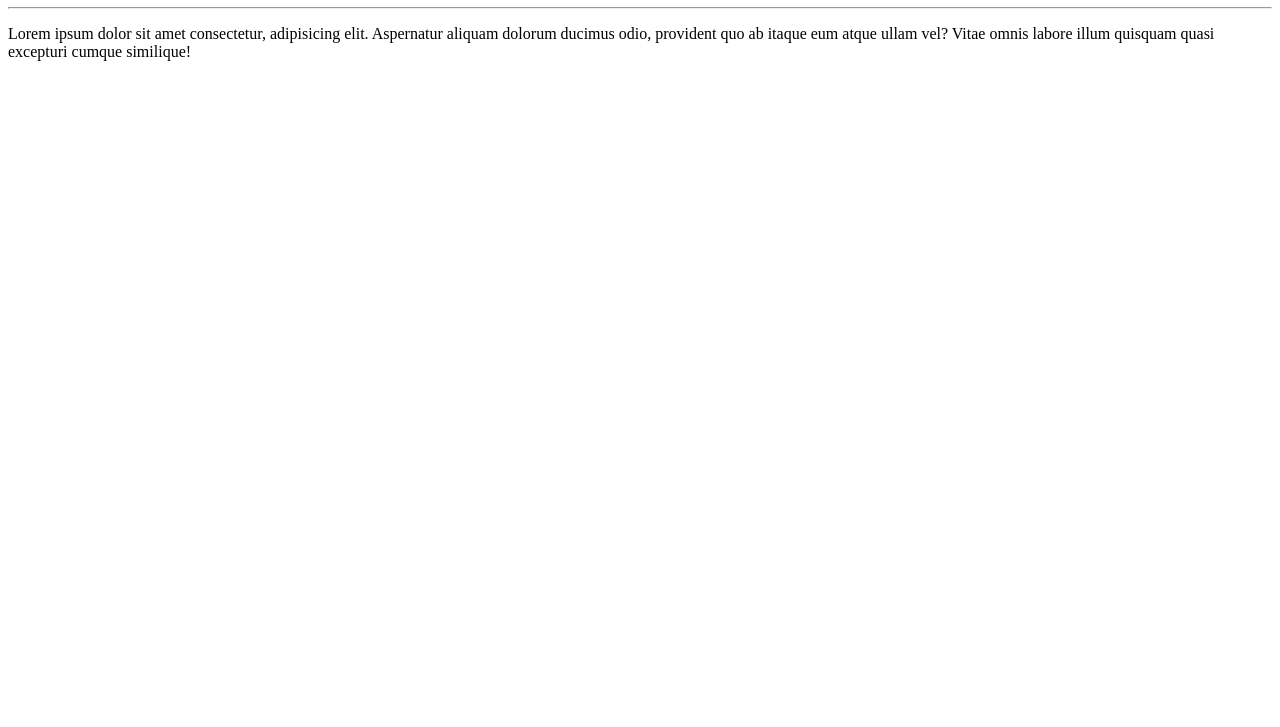
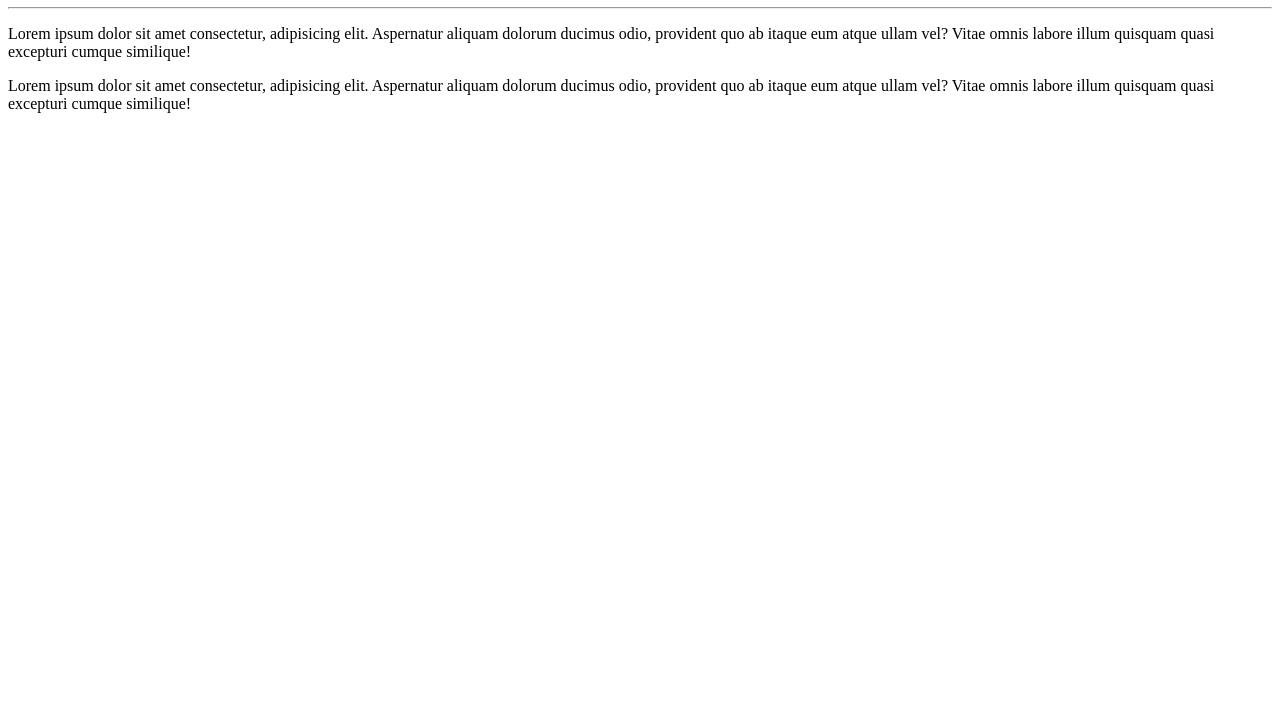
Before and after one commit to Reynaldo210/Ola-Mundo, a plain HTML site: page site-exemplo/index.html in a window 1280 px wide. Shown: the part 73-800 px from the top of the page. Drawn offline with Linux system fonts and the light colour scheme.

Commit message:
adicionei um parágrafo

```diff
--- a/site-exemplo/index.html
+++ b/site-exemplo/index.html
@@ -10,5 +10,6 @@
      <h1>Olá, Mundo!</h1>
      <hr>
      <p>Lorem ipsum dolor sit amet consectetur, adipisicing elit. Aspernatur aliquam dolorum ducimus odio, provident quo ab itaque eum atque ullam vel? Vitae omnis labore illum quisquam quasi excepturi cumque similique!</p>
+     <p>Lorem ipsum dolor sit amet consectetur, adipisicing elit. Aspernatur aliquam dolorum ducimus odio, provident quo ab itaque eum atque ullam vel? Vitae omnis labore illum quisquam quasi excepturi cumque similique!</p>
 </body>
 </html>
```
